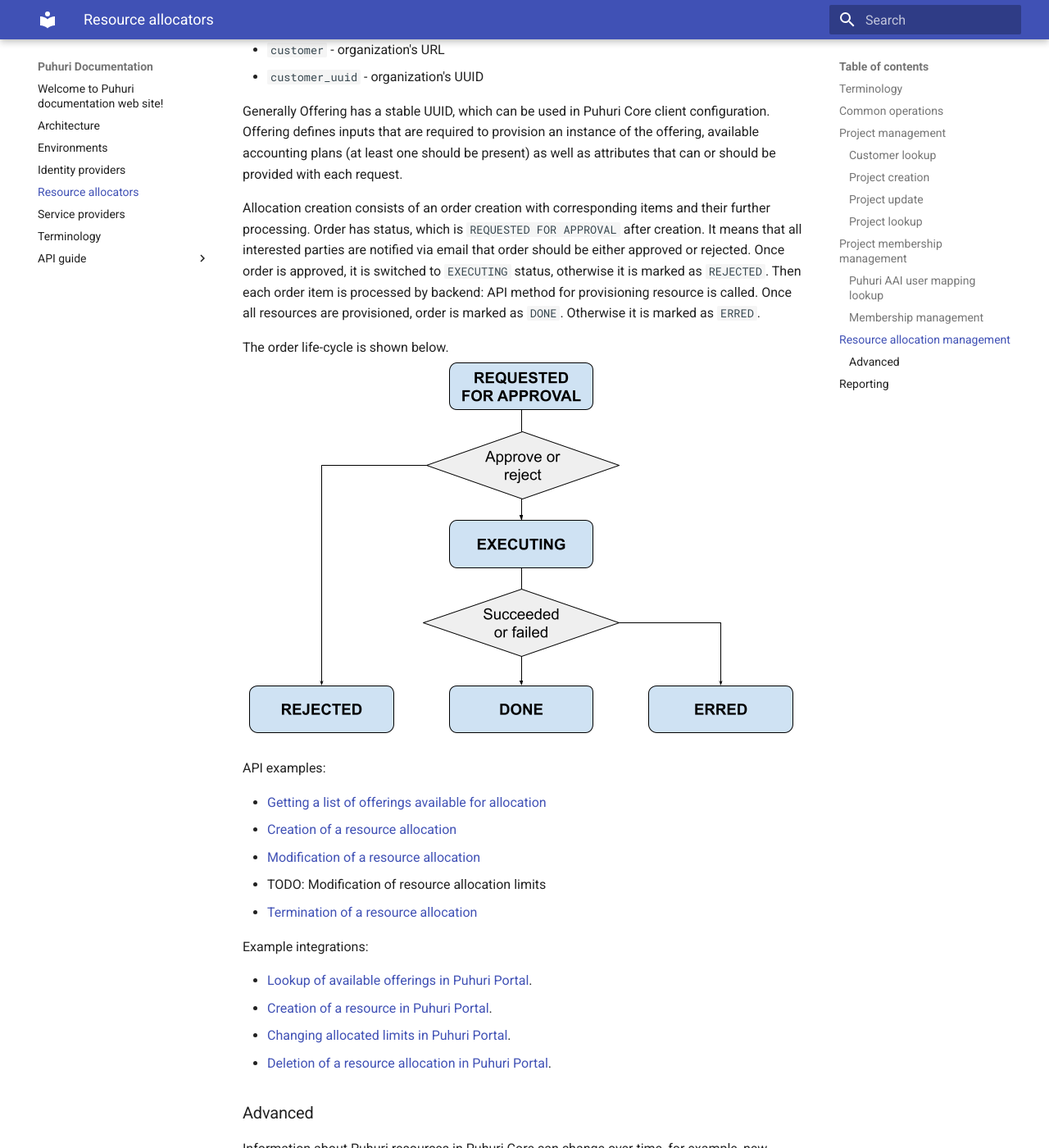
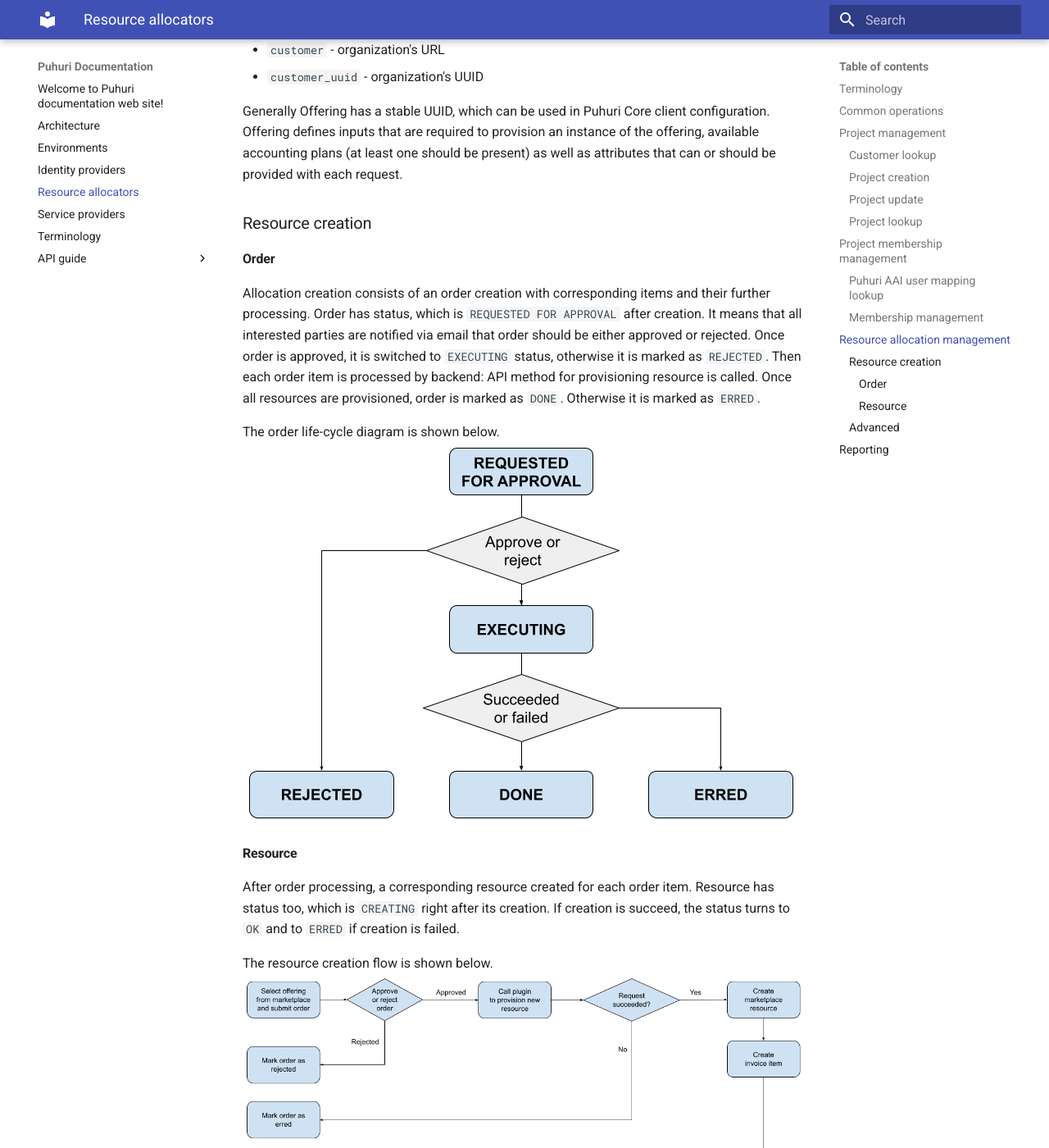
Before and after one commit to neicnordic/puhuri-web, an MkDocs documentation site: the page built from docs/resource-allocators.md, in a window 1280 px wide and 1400 px high, scrolled down 4416 px. Shown: the whole window at 82% size. Built offline with MkDocs 1.6.1 and Material for MkDocs 9.7.7, drawn with Linux system fonts in a browser that asks for light colours.

Commit message:
Add resource creation flow

```diff
--- a/docs/resource-allocators.md
+++ b/docs/resource-allocators.md
@@ -167,6 +167,8 @@ Generally Offering has a stable UUID, which can be used in Puhuri Core client co
 that are required to provision an instance of the offering, available accounting plans (at least one should be present)
 as well as attributes that can or should be provided with each request.
 
+### Resource creation
+#### Order
 Allocation creation consists of an order creation with corresponding items and their further processing.
 Order has status, which is `REQUESTED FOR APPROVAL` after creation.
 It means that all interested parties are notified via email that order should be either approved or rejected.
@@ -174,8 +176,16 @@ Once order is approved, it is switched to `EXECUTING` status, otherwise it is ma
 Then each order item is processed by backend: API method for provisioning resource is called.
 Once all resources are provisioned, order is marked as `DONE`. Otherwise it is marked as `ERRED`.
 
-The order life-cycle is shown below.
+The order life-cycle diagram is shown below.
 ![order-life-cycle](assets/order-life-cycle.png)
+
+#### Resource
+After order processing, a corresponding resource created for each order item.
+Resource has status too, which is `CREATING` right after its creation.
+If creation is succeed, the status turns to `OK` and to `ERRED` if creation is failed.
+
+The resource creation flow is shown below.
+![resource-provisioning-flow](assets/resource-provisioning-flow.png)
 
 API examples:
 
```
Also changed, not shown: docs/assets/resource-provisioning-flow.png (added).
